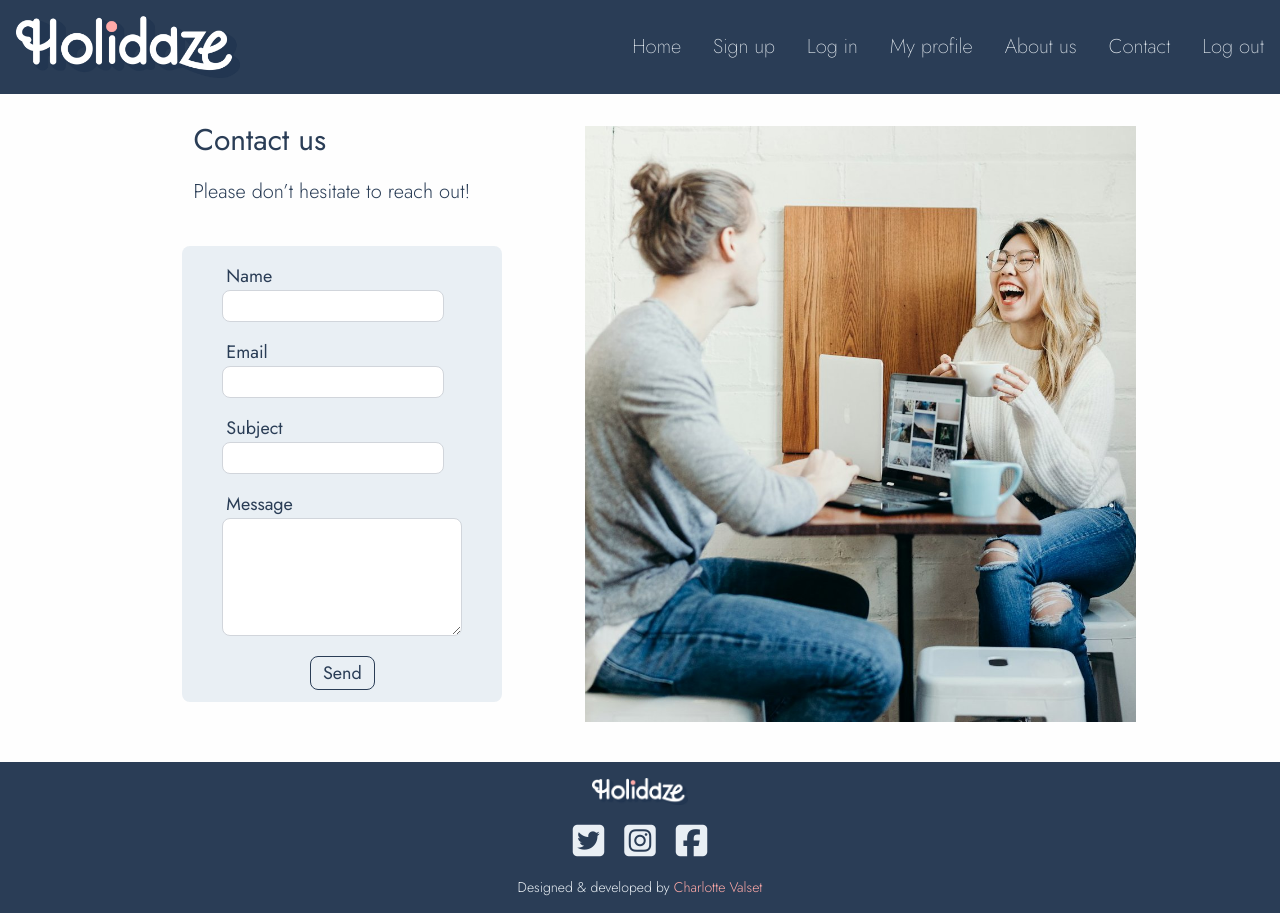
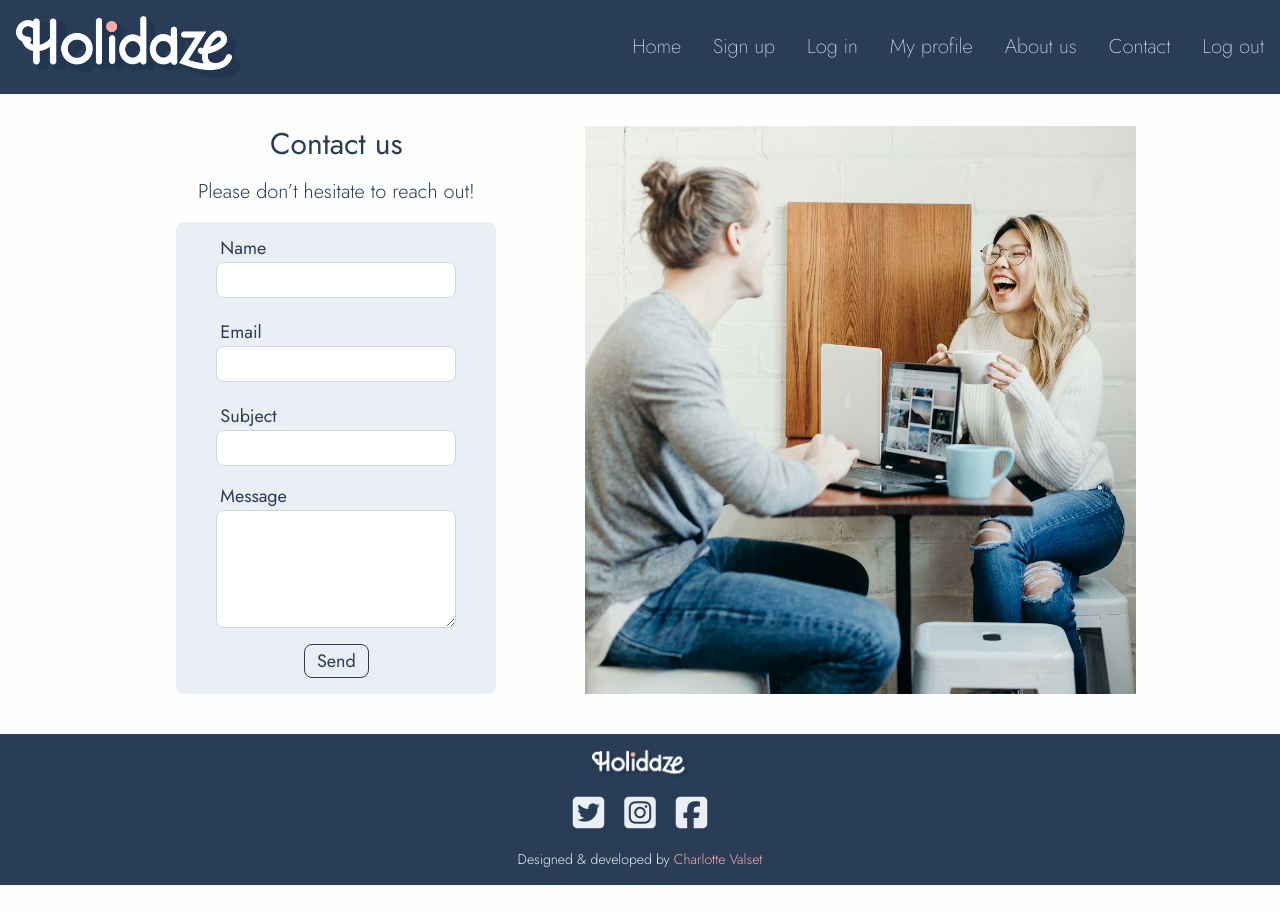
Before and after one commit to CharlotteValset/Holidaze, a React (Vite) app: page /contact in a window 1280 px wide. After the commit the page ends 885 px from the top, so only its background shows below. Built offline with nearby package versions, Linux system fonts and the light colour scheme.

Commit message:
Fixed issue with input width

```diff
--- a/src/components/form_elements/InputField/index.jsx
+++ b/src/components/form_elements/InputField/index.jsx
@@ -21,7 +21,7 @@ export const InputField = ({
   };
 
   return (
-    <div className="mx-auto my-4 flex w-60 flex-col">
+    <div className="mx-auto my-2 flex w-60 flex-col">
       <label htmlFor={htmlFor} className="ps-1 sm:text-lg">
         {icon && <span className="mr-2">{icon}</span>} {label}
       </label>
--- a/src/components/forms/AddImageForm/index.jsx
+++ b/src/components/forms/AddImageForm/index.jsx
@@ -38,7 +38,7 @@ export const AddImageForm = ({ setImages, errors, isSubmitted }) => {
             type="text"
             value={url}
             onChange={(e) => updateImageUrl(index, e.target.value)}
-            className="h-8 flex-1 rounded-lg border-gray-300"
+            className="h-9 w-52 flex-1 rounded-lg border-gray-300 sm:w-60"
           />
           <button
             type="button"
--- a/src/components/profile/ProfileInfo/index.jsx
+++ b/src/components/profile/ProfileInfo/index.jsx
@@ -69,7 +69,7 @@ export const ProfileInfo = ({ data }) => {
             <FormProvider>
               <form
                 onSubmit={handleSubmit(onSubmit)}
-                className="flex flex-col justify-center"
+                className="flex flex-col justify-center pt-4"
               >
                 <InputField
                   label="Image url"
@@ -79,13 +79,13 @@ export const ProfileInfo = ({ data }) => {
                   required={false}
                   id="editProfileImg"
                   type="url"
-                  className="h-8 w-full rounded-lg border-gray-300"
+                  className="h-9 w-full rounded-lg border-gray-300"
                   errors={errors}
                 />
                 <PrimaryButton
                   type="submit"
                   onClick={() => setIsModalOpen(false)}
-                  className="mx-auto text-center"
+                  className="mx-auto mt-4 text-center"
                 >
                   Save
                 </PrimaryButton>
--- a/src/pages/AddEditVenue/index.jsx
+++ b/src/pages/AddEditVenue/index.jsx
@@ -105,7 +105,7 @@ export const AddEditVenue = () => {
             required={true}
             id="venueTitle"
             type="text"
-            className="h-8 rounded-lg border-gray-300"
+            className="h-9 w-60 rounded-lg border-gray-300"
             errors={errors}
           />
           <div className="mx-auto my-2 flex w-60 flex-col">
@@ -135,7 +135,7 @@ export const AddEditVenue = () => {
             required={true}
             id="venueCity"
             type="text"
-            className="h-8 rounded-lg border-gray-300"
+            className="h-9 w-44 rounded-lg border-gray-300 sm:w-48"
             errors={errors}
           />
           <InputField
@@ -146,7 +146,7 @@ export const AddEditVenue = () => {
             required={true}
             id="venueCountry"
             type="text"
-            className="h-8 rounded-lg border-gray-300"
+            className="h-9 w-44 rounded-lg border-gray-300 sm:w-48"
             errors={errors}
           />
           <div className="mx-auto my-4 flex max-w-60 justify-between">
@@ -202,7 +202,7 @@ export const AddEditVenue = () => {
                 required: "Please select the maximum number of guests.",
               })}
               id="venueMaxGuests"
-              className="block h-8 w-36 rounded-lg border border-gray-300 bg-gray-50 p-1.5 text-center text-sm text-gray-900"
+              className="block h-9 w-36 rounded-lg border border-gray-300 bg-gray-50 p-1.5 text-center text-sm text-gray-900"
             >
               <option value=""></option>
               <option value="1">1</option>
@@ -235,7 +235,7 @@ export const AddEditVenue = () => {
             min="1"
             id="venuePricePrNight"
             type="number"
-            className="h-8 max-w-36 rounded-lg border-gray-300 text-center"
+            className="h-9 max-w-36 rounded-lg border-gray-300 text-center"
             errors={errors}
           />
           <AddImageForm
--- a/src/pages/Contact/index.jsx
+++ b/src/pages/Contact/index.jsx
@@ -44,7 +44,7 @@ export const Contact = () => {
   };
 
   return (
-    <section className="mx-auto mb-6 mt-[70px] max-w-screen-lg md:mt-[110px] md:flex md:flex-row-reverse md:gap-6">
+    <section className="mx-auto mb-6 mt-[70px] w-11/12 max-w-screen-lg md:mt-[110px] md:flex md:flex-row-reverse md:gap-6">
       <div className="md:w-7/12">
         <img
           className="w-full md:h-full md:object-cover md:p-4"
@@ -53,16 +53,17 @@ export const Contact = () => {
         />
       </div>
       <div className="mb-4 flex flex-col items-center md:w-5/12">
-        <h1 className="w-11/12 py-3 text-center text-[22px] md:ml-24 md:text-left md:text-3xl">
+        <h1 className="sm::ml-16 w-11/12 pt-4 text-center text-[22px] md:text-3xl">
           Contact us
         </h1>
-        <p className="w-11/12 py-2 text-center text-lg font-light md:ml-24 md:text-left md:text-xl">
+        <p className="w-10/12 py-4 text-center text-lg font-light xs:w-11/12 md:text-xl">
           Please don’t hesitate to reach out!
         </p>
         <form
           onSubmit={handleSubmit(onSubmit)}
-          className="mx-auto mb-5 mt-8 h-fit w-11/12 rounded-lg bg-light-blue xs:mx-0 xs:ml-4 xs:max-w-xs md:ml-3"
+          className="w-11/12 max-w-xs rounded-lg bg-light-blue"
         >
+          <div className="mx-auto my-1 flex w-52 flex-col sm:w-60">
             <InputField
               label="Name"
               htmlFor="contactName"
@@ -71,9 +72,11 @@ export const Contact = () => {
               required={true}
               id="contactName"
               type="text"
-            className="h-8 rounded-lg border-gray-300"
+              className="h-9 w-52 rounded-lg border-gray-300 sm:w-60"
               errors={errors}
             />
+          </div>
+          <div className="mx-auto my-1 flex w-52 flex-col sm:w-60">
             <InputField
               label="Email"
               htmlFor="contactEmail"
@@ -82,9 +85,11 @@ export const Contact = () => {
               required={true}
               id="contactEmail"
               type="email"
-            className="h-8 rounded-lg border-gray-300"
+              className="h-9 w-52 rounded-lg border-gray-300 sm:w-60"
               errors={errors}
             />
+          </div>
+          <div className="mx-auto my-1 flex w-52 flex-col sm:w-60">
             <InputField
               label="Subject"
               htmlFor="contactSubject"
@@ -93,10 +98,12 @@ export const Contact = () => {
               required={true}
               id="contactSubject"
               type="text"
-            className="h-8 rounded-lg border-gray-300"
+              className="h-9 w-52 rounded-lg border-gray-300 sm:w-60"
               errors={errors}
             />
-          <div className="mx-auto my-2 flex w-60 flex-col">
+          </div>
+          <div className="mx-auto my-1 flex w-52 flex-col sm:w-60">
+            <div className="mx-auto my-1 flex w-52 flex-col sm:w-60">
               <label htmlFor="contactMessage" className="ps-1 sm:text-lg">
                 Message
               </label>
@@ -107,7 +114,7 @@ export const Contact = () => {
                 })}
                 id="contactMessage"
                 rows="4"
-              className="block w-full rounded-lg border border-gray-300 p-2.5"
+                className="block w-52 rounded-lg border border-gray-300 p-2.5 sm:w-60"
               ></textarea>
               {errors.contactMessage && (
                 <p className="text-sm text-red-500">
@@ -120,7 +127,9 @@ export const Contact = () => {
             </div>
             {infoMessage && (
               <InfoMessage className="mb-8 mt-4 space-y-3 text-center sm:text-xl">
-              <p className="mx-auto w-40">Thank you for reaching out to us!</p>
+                <p className="mx-auto w-40">
+                  Thank you for reaching out to us!
+                </p>
                 <i className="fa-solid fa-heart text-soft-pink"></i>
                 <p className="mx-auto w-44">
                   {" "}
@@ -128,6 +137,7 @@ export const Contact = () => {
                 </p>
               </InfoMessage>
             )}
+          </div>
         </form>
       </div>
     </section>
--- a/src/pages/LogIn/index.jsx
+++ b/src/pages/LogIn/index.jsx
@@ -50,7 +50,7 @@ export const LogIn = () => {
   };
 
   return (
-    <div className="mx-auto mb-5 mt-[90px] flex w-11/12 max-w-sm flex-col items-center justify-center rounded-xl bg-light-blue sm:mt-[115px]">
+    <div className="mx-auto mb-12 mt-[90px] flex w-11/12 max-w-sm flex-col items-center justify-center rounded-xl bg-light-blue sm:mt-[115px]">
       <h1 className="mb-3 mt-6 text-[22px] sm:text-3xl">Please log in</h1>
       <form onSubmit={handleSubmit(onSubmit)} className="w-5/6 max-w-xs">
         <div className="mx-auto my-1 flex w-52 flex-col sm:w-60">
@@ -62,7 +62,7 @@ export const LogIn = () => {
             required={true}
             id="LogInEmail"
             type="email"
-            className="h-8 w-52 rounded-lg border-gray-300 sm:w-60"
+            className="h-9 w-52 rounded-lg border-gray-300 sm:w-60"
             errors={errors}
             autoComplete="email"
           />
@@ -76,7 +76,7 @@ export const LogIn = () => {
             required={true}
             id="LogInPassword"
             type="password"
-            className="h-8 w-52 rounded-lg border-gray-300 sm:w-60"
+            className="h-9 w-52 rounded-lg border-gray-300 sm:w-60"
             errors={errors}
             togglePassword={true}
             autoComplete="current-password"
--- a/src/pages/SignUp/index.jsx
+++ b/src/pages/SignUp/index.jsx
@@ -74,10 +74,10 @@ export const SignUp = () => {
   };
 
   return (
-    <div className="mx-auto mb-5 mt-[90px] flex w-11/12 max-w-sm flex-col items-center justify-center rounded-xl bg-light-blue sm:mt-[115px]">
+    <div className="mx-auto mb-12 mt-[90px] flex w-11/12 max-w-sm flex-col items-center justify-center rounded-xl bg-light-blue sm:mt-[115px]">
       <h1 className="mb-3 mt-6 text-[22px] sm:text-3xl">Sign up here</h1>
       <form onSubmit={handleSubmit(onSubmit)} className="w-5/6 max-w-xs">
-        <div className="mx-auto mb-1 mt-2 flex w-52 flex-col gap-2 sm:w-60">
+        <div className="mx-auto mb-1 mt-2 flex w-52 flex-col sm:w-60">
           <InputField
             label="Full name"
             htmlFor="FullName"
@@ -86,7 +86,7 @@ export const SignUp = () => {
             required={true}
             id="FullName"
             type="text"
-            className="my-1 h-8 w-52 rounded-lg border-gray-300 sm:w-60"
+            className="my-1 h-9 w-52 rounded-lg border-gray-300 sm:w-60"
             errors={errors}
           />
           <InputField
@@ -97,7 +97,7 @@ export const SignUp = () => {
             required={true}
             id="SignUpEmail"
             type="email"
-            className="h-8 w-52 rounded-lg border-gray-300 sm:w-60"
+            className="h-9 w-52 rounded-lg border-gray-300 sm:w-60"
             errors={errors}
           />
           <InputField
@@ -108,7 +108,7 @@ export const SignUp = () => {
             required={true}
             id="SignUpPassword"
             type="password"
-            className="h-8 w-52 rounded-lg border-gray-300 sm:w-60"
+            className="h-9 w-52 rounded-lg border-gray-300 sm:w-60"
             errors={errors}
             togglePassword={true}
           />
@@ -120,11 +120,11 @@ export const SignUp = () => {
             required={false}
             id="SignUpProfileImage"
             type="url"
-            className="h-8 w-52 rounded-lg border-gray-300 sm:w-60"
+            className="h-9 w-52 rounded-lg border-gray-300 sm:w-60"
             errors={errors}
           />
         </div>
-        <div className="flex justify-center pb-6">
+        <div className="flex justify-center pb-6 pt-3">
           <PrimaryButton type="submit">Sign up</PrimaryButton>
         </div>
       </form>
```
Lines whose indentation alone changed are shown as unchanged.
